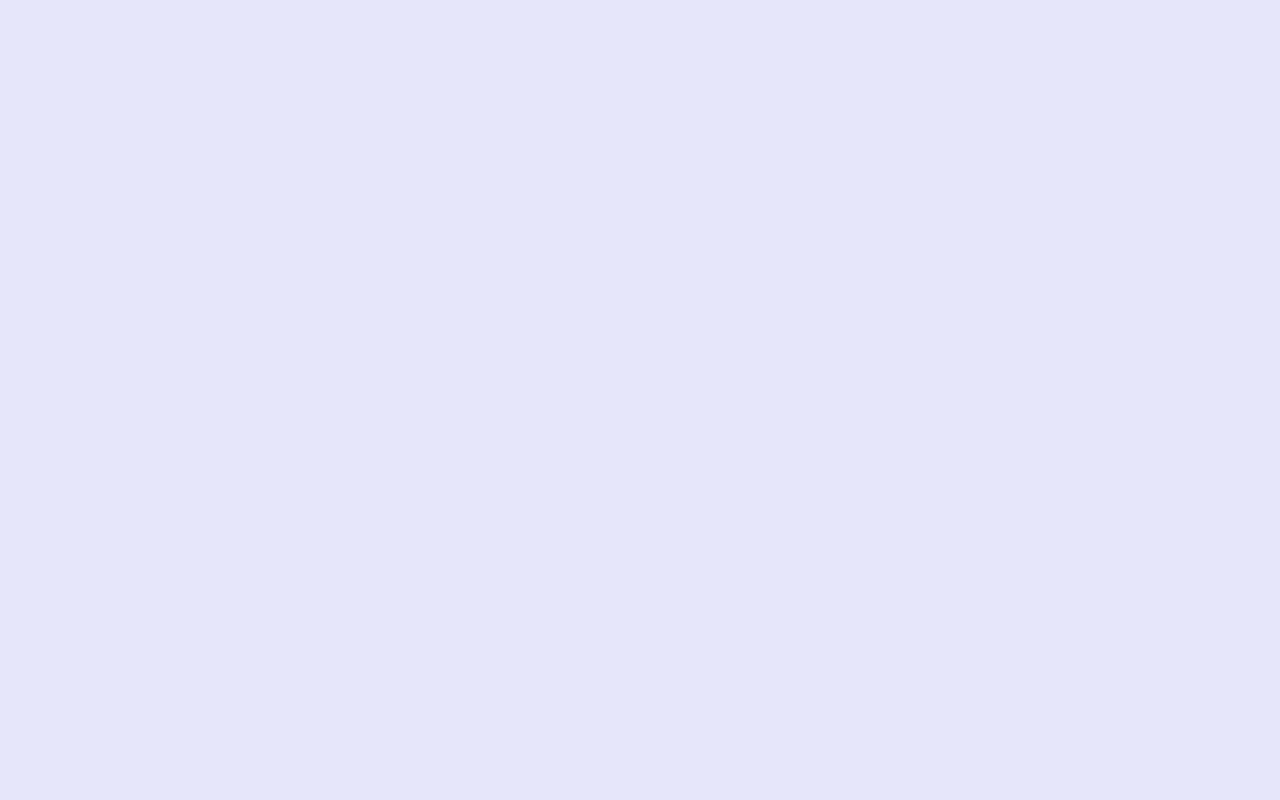
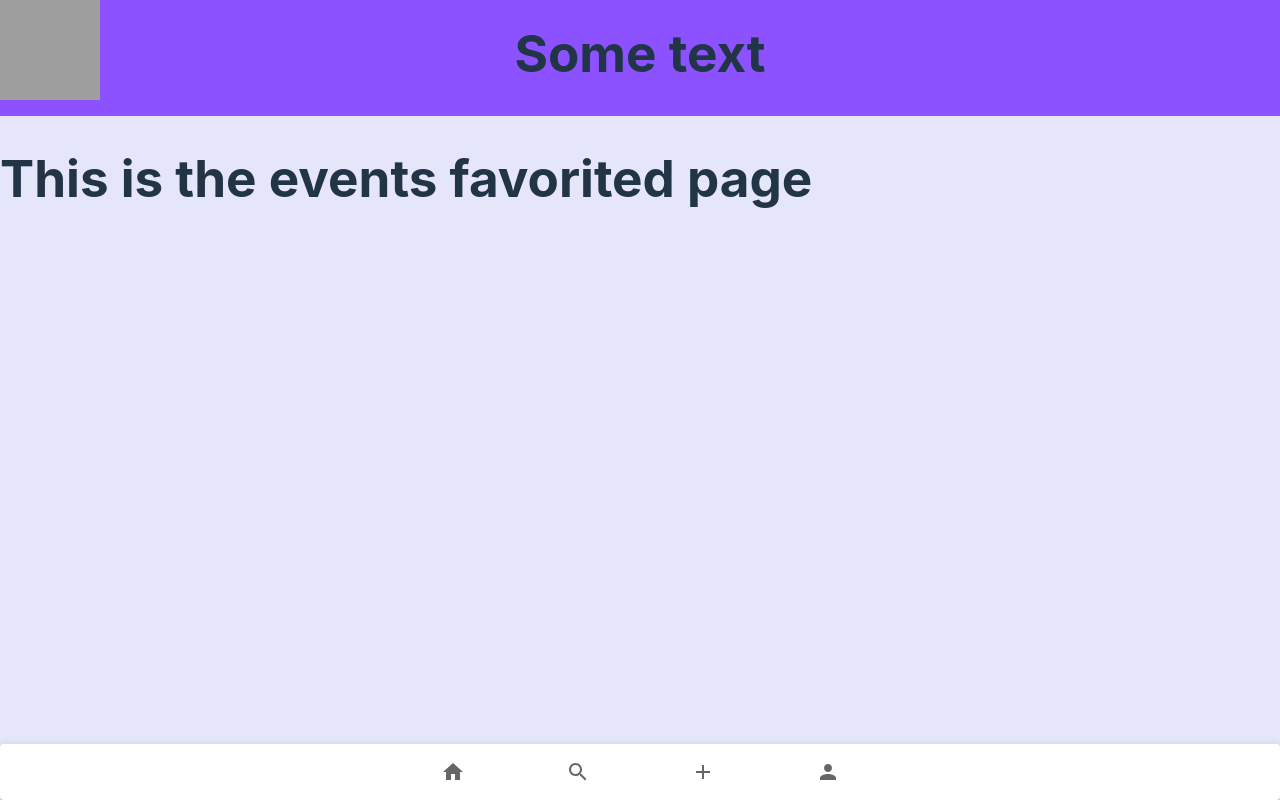
Before and after one commit to PAP-2024-Summer-L6-G1-students/relying-party-frontend, a React (Vite) app in the folder relying-party/: page /Profile/EventsFavorited in a window 1280 px wide. Before the commit this address had no page. Built offline with nearby package versions, Linux system fonts and the light colour scheme; grey boxes are pictures that could not be loaded.

Commit message:
Created the profile page and added links to EventsApplied, EventsCreated, and Eventsfavorited pages

```diff
--- a/relying-party/src/main.jsx
+++ b/relying-party/src/main.jsx
@@ -12,9 +12,9 @@ import LandingPage from './pages/LandingPage.jsx'
 import EventInfo from './pages/EventInfo.jsx'
 import MainLayout from './layouts/MainLayout.jsx';
 import Profile from './pages/Profile.jsx';
-import ContactInfo from './pages/ContactInfo.jsx';
 import EventsApplied from './pages/EventsApplied.jsx';
 import EventsCreated from './pages/EventsCreated.jsx';
+import EventsFavorited from './pages/EventsFavorited.jsx';
 
 ReactDOM.createRoot(document.getElementById('root')).render(
   <React.StrictMode>
@@ -45,9 +45,9 @@ ReactDOM.createRoot(document.getElementById('root')).render(
             <EventsCreated />
           </MainLayout>
         }></Route>
-        <Route path='/Profile/ContactInfo' element={
+        <Route path='/Profile/EventsFavorited' element={
           <MainLayout>
-            <ContactInfo />
+            <EventsFavorited />
           </MainLayout>
         }></Route>
       </Routes>
--- a/relying-party/src/pages/ContactInfo.jsx
+++ /dev/null
@@ -1,10 +0,0 @@
-
-
-export default function ContactInfo() {
-    return (
-        // This header is just to setupt the links, can delete later
-        <div id="contact-info-page">
-            <h1>This is the contact info page</h1>
-        </div>
-    )
-}
--- /dev/null
+++ b/relying-party/src/pages/EventsFavorited.jsx
@@ -0,0 +1,10 @@
+
+
+export default function EventsFavorited() {
+    return (
+        // This header is just to setupt the links, can delete later
+        <div id="events-favoritedpage">
+            <h1>This is the events favorited page</h1>
+        </div>
+    )
+}
--- a/relying-party/src/pages/Profile.jsx
+++ b/relying-party/src/pages/Profile.jsx
@@ -5,7 +5,7 @@ import { Link } from 'react-router-dom';
 export default function Profile() {
     return (
         <div id='profile-page'>
-            <Link to='ContactInfo' className='link'>Contact Info</Link>
+            <Link to='EventsFavorited' className='link'>Events Favorited</Link>
             <Link to='EventsApplied' className='link'>Events Applied</Link>
             <Link to='EventsCreated' className='link'>Events Created</Link>
         </div>
```
